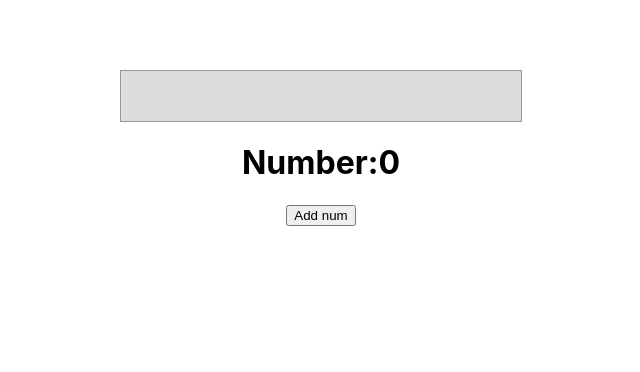
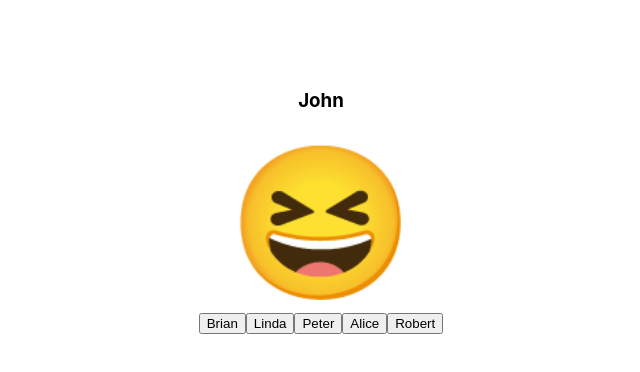
Before and after one commit to 1Laura/react-tasks, a React (Create React App) app: page / in a window 1280 px wide. Shown: the top 372 px of the page, without its empty margins (319-959 px from the left). Built offline with nearby package versions, Linux system fonts and the light colour scheme.

Commit message:
useState click button, changed emoji

```diff
--- a/src/App.css
+++ b/src/App.css
@@ -15,14 +15,7 @@
     background-color: #4242fd;
 }
 
-.progress {
-    height: 50px;
-    width: 400px;
-    border: 1px solid #989898;
-    background-color: #dddddd;
-    justify-self: center;
+.card p {
+    font-size: 150px;
+    margin: 0;
 }
-
-.progress > div {
-    height: 50px;
-}
--- a/src/App.js
+++ b/src/App.js
@@ -2,33 +2,43 @@
 import {useEffect, useState} from "react";
 
 function App() {
-    const [num, setNum] = useState(0);
-    const [color, setColor] = useState("green");
+    const [name, setName] = useState("John");
+    const [emoji, setEmoji] = useState("😆");
     useEffect(() => {
-        if (num > 30 && num < 50) {
-            setColor("yellow");
+        if (name === "Brian") {
+            setEmoji("😫");
         }
-        if (num > 50 && num < 70) {
-            setColor("orange");
+        if (name === "Linda") {
+            setEmoji("🤩");
         }
-        if (num > 70) {
-            setColor("red");
+        if (name === "Alice") {
+            setEmoji("😡");
         }
-    }, [num]);
+        if (name === "Peter") {
+            setEmoji("🥴");
+        }
+        if (name === "Robert") {
+            setEmoji("😲");
+        }
+        if (name === "Isabella") {
+            setEmoji("😵");
+        }
+    }, [name]);
 
     return (
 
         <div className="container">
-            <div className="progress">
-                <div style={{width: num + "%", backgroundColor: color}}></div>
+            <div className="card">
+                <h3>{name}</h3>
+                <p>{emoji}</p>
             </div>
-            <h1>Number:{num}</h1>
-            <button onClick={() => setNum(num + 5)}>Add num</button>
+            <button onClick={() => setName("Brian")}>Brian</button>
+            <button onClick={() => setName("Linda")}>Linda</button>
+            <button onClick={() => setName("Peter")}>Peter</button>
+            <button onClick={() => setName("Alice")}>Alice</button>
+            <button onClick={() => setName("Robert")}>Robert</button>
         </div>
-
-
     );
-
 }
 
 export default App;
```
